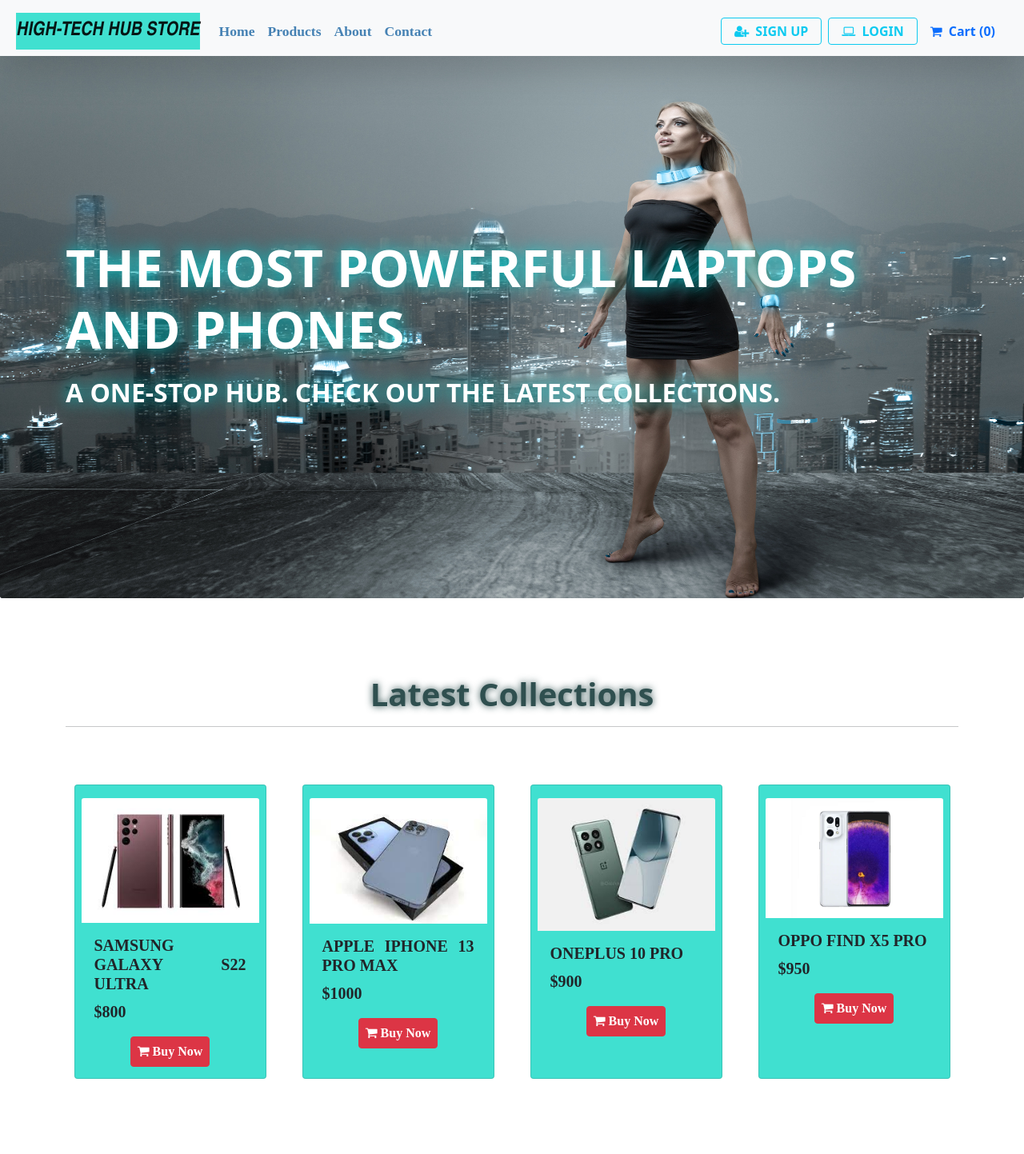
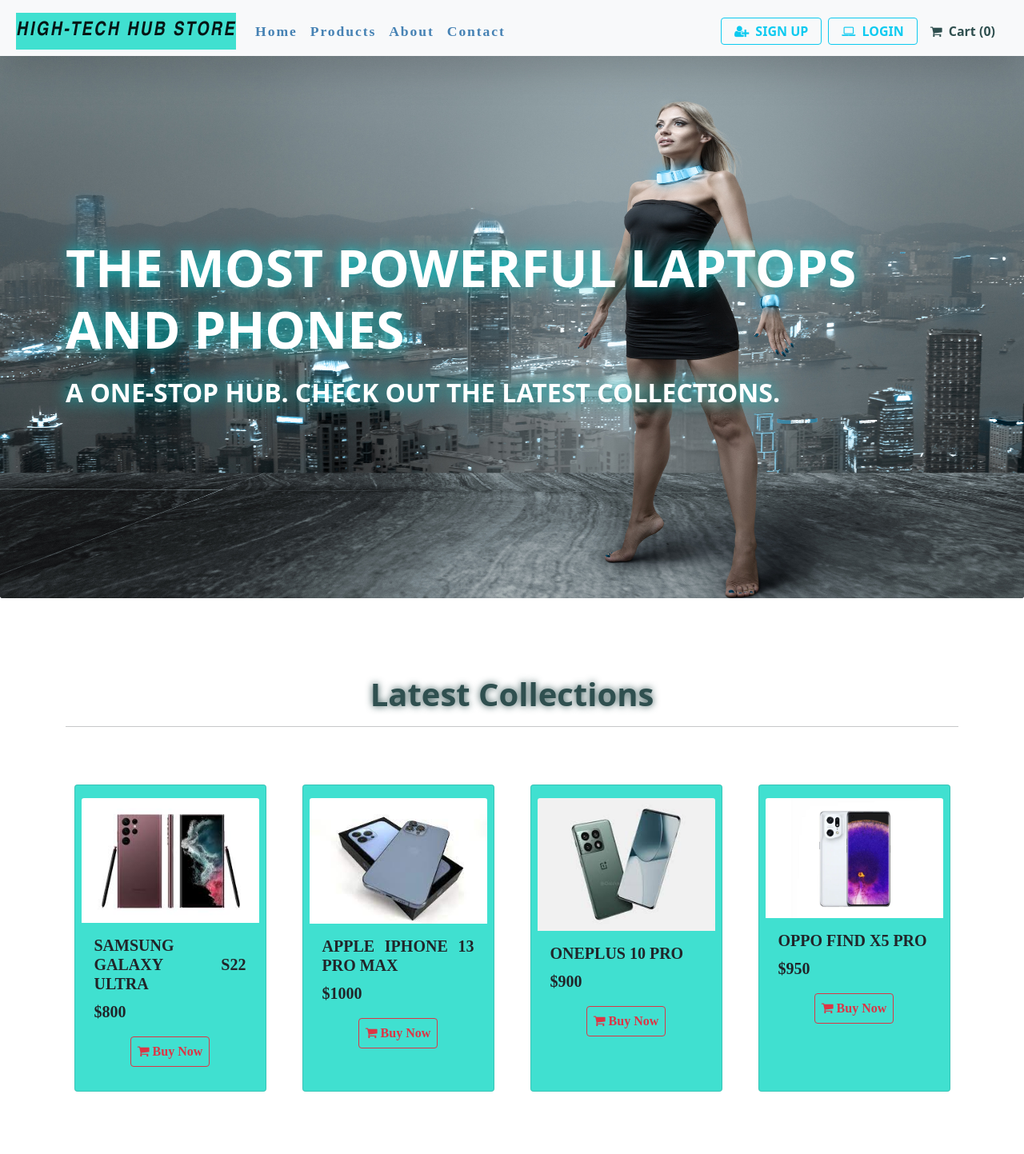
Before and after one commit to kyokonesadelfin/ecommercewebsite, a React (Create React App) app: page / in a window 1280 px wide. Shown: the top 1443 px of the page at 80% size. Built offline with nearby package versions, Linux system fonts and the light colour scheme; no server answers.

Commit message:
add changes

```diff
--- a/src/App.css
+++ b/src/App.css
@@ -36,7 +36,7 @@
 #cards {
   transition: all 0.5s ease;
   background-color: turquoise;
-  height: 23rem;
+  height: 24rem;
 
 }
 
@@ -62,6 +62,8 @@
 #link{
   color: steelblue;
   font-weight: bolder;
+  font-size: 1.1rem;
+  letter-spacing: .12rem;
 }
 
 #link:hover{
@@ -72,8 +74,9 @@
 /*Navbar Main Text */
 #main{
   font-family: Arial Narrow, sans-serif;
-  font-style: italic;
+  font-style: oblique;
   background-color: turquoise;
+  letter-spacing: .15rem;
 }
 
 #main:hover{
@@ -98,3 +101,21 @@
 #prod{
   font-family: century;
 }
+
+#checkout{
+  letter-spacing: .75rem;
+}
+
+#bar{
+  color: darkslategray;
+  font-size: 1rem;
+}
+
+#cartbtn{
+  color: darkslategray;
+  font-size: 1rem;
+}
+
+#logintobuy{
+  letter-spacing: 1rem;
+}
--- a/src/component/Cart.jsx
+++ b/src/component/Cart.jsx
@@ -70,7 +70,7 @@
 		return(
 		<div className="container mb-5">
 			<div className="row">
-				<NavLink to="/checkout" className="btn btn-outline-danger mb-5 w-50 py-2 mx-auto fw-bold rounded-pill">PROCEED TO CHEKOUT</NavLink>
+				<NavLink to="/checkout" className="btn btn-outline-dark mb-5 w-75 py-2 mx-auto fw-bold" id="checkout">PROCEED TO CHECKOUT</NavLink>
 			</div>
 		</div>
 			);
--- a/src/component/CartBtn.jsx
+++ b/src/component/CartBtn.jsx
@@ -9,7 +9,7 @@
 	const state = useSelector((state)=> state.addItem)
 	return (
 		<>
-			<NavLink to="/cart" className="nav-link fw-bolder">
+			<NavLink to="/cart" className="nav-link fw-bolder" id="cartbtn">
 				<span className="fa fa-shopping-cart me-1"> </span> Cart ({state.length})
 			</NavLink>
 		</>
--- a/src/component/Footer.jsx
+++ b/src/component/Footer.jsx
@@ -63,7 +63,7 @@
 
 	return (
 		<div>
-			<footer className="footer text-white bg-dark pt-3" id="para">
+			<footer className="footer text-white bg-dark pt-3 mt-5" id="para">
 				<div className="container pt-3">
 						<div className="row">
 							<div className="col-3" id="para">
--- a/src/component/Navbar.jsx
+++ b/src/component/Navbar.jsx
@@ -42,9 +42,9 @@
 			         		</>
 			         		:
 			         		<>
-			         		<NavLink to="/dashboard" className="nav-link fw-bolder">
+			         		<NavLink to="/dashboard" className="nav-link fw-bolder" id="bar">
 			         		<i className="fa fa-folder-open me-2"></i>Admin Dashboard</NavLink>
-			         		<NavLink to="/logout" className="nav-link fw-bolder">
+			         		<NavLink to="/logout" className="nav-link fw-bolder" id="bar">
 			         		<i className="fa fa-sign-out me-2"></i>Logout</NavLink>
 			         		<CartBtn/>
 			         		</>
--- a/src/component/Product.jsx
+++ b/src/component/Product.jsx
@@ -79,10 +79,10 @@
 
 	return (
 		<>
-		<div className="container my-5 py-3 mx-5 px-5 mt-5 pt-5">
+		<div className="container my-5 py-3 mx-5 px-5 mt-5 pt-5 mb-5 pb-5">
 			<div className="row">
 				<div className="col-md-6 d-flex justify-content-center mx-auto product">
-					<img src={product.image} alt={product.title} height="275px"/>
+					<img src={product.image} alt={product.title} height="400px"/>
 				</div>
 				<div className="col-md-6 d-flex flex-column justify-content-center">
 					<h1 className="display-9" id="prod">{product.title}</h1>
@@ -97,7 +97,7 @@
 					           </>
 					           :
 					           <>
-					           <NavLink to="/" className="btn btn-outline-primary mt-5 fw-bold">Login to Buy</NavLink>
+					           <NavLink to="/" className="btn btn-outline-dark mt-5 fw-bold" id="logintobuy">LOGIN TO BUY</NavLink>
 					           </>
 					       }
 				</div>
--- a/src/component/Products.jsx
+++ b/src/component/Products.jsx
@@ -16,7 +16,7 @@
 						<div className="card-body text-center">
 							<h5 className="card-title fw-bolder" id="para">{item.title}</h5>
 							<p className="lead fw-bold" id="para">${item.price}</p>
-							<NavLink to={`products/${item.id}`} className="btn btn-danger fw-bolder px-2"id="para" ><i className="fa fa-shopping-cart me-1"></i>Buy Now</NavLink>
+							<NavLink to={`products/${item.id}`} className="btn btn-outline-danger fw-bolder px-2"id="para" ><i className="fa fa-shopping-cart me-1"></i>Buy Now</NavLink>
 
 						</div>
 					</div>
--- a/src/component/pages/Addproduct.jsx
+++ b/src/component/pages/Addproduct.jsx
@@ -155,7 +155,7 @@
 			      </div>
 
 			      <h2 className="d-flex justify-content-center mt-5 pt-2">Add Product</h2>
-			      <div className="table-responsive">
+			      <div className="table-responsive m-5 p-4">
 			      	<form onSubmit={handleSubmit} className="justify-content-center mb-5 p-3">
 			      		<div className="mb-3 ">
 			      		  <label for="formFile" className="form-label">Product Image:</label>
```
